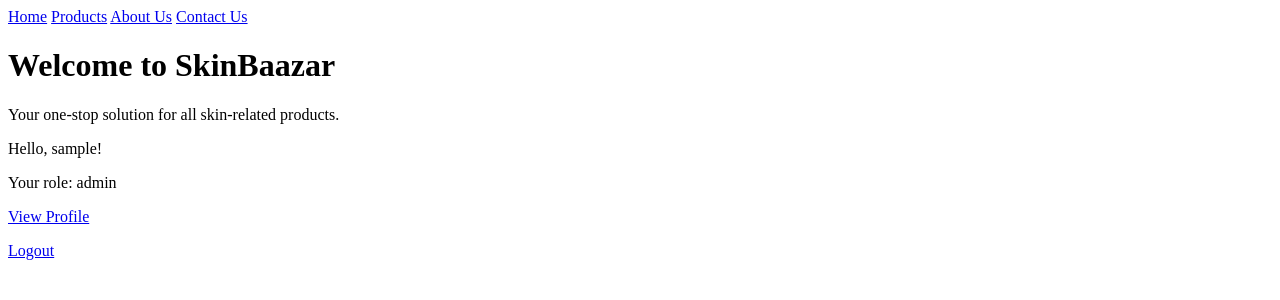
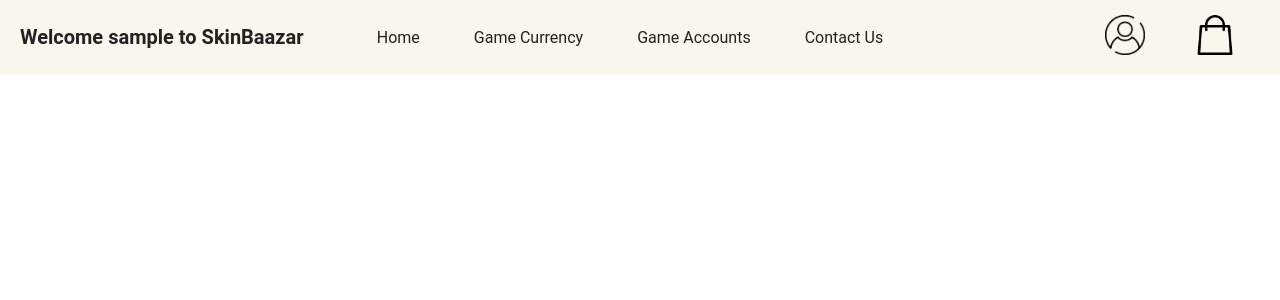
Before and after one commit to frankoklepac/WebProgProject, a PHP site: page / in a window 1280 px wide. Shown: the top 300 px of the page. Run offline with PHP 8.4, Linux system fonts and the light colour scheme; the visitor is signed in with stand-in values (Sample User, id 1).

Commit message:
WPP :: Navigation bar was added and styled

```diff
--- a/public/auth/login.php
+++ b/public/auth/login.php
@@ -1,6 +1,5 @@
 <?php
 require_once __DIR__ . '/db_connect.php';
-
 
 $error = '';
 
--- a/public/index.php
+++ b/public/index.php
@@ -11,10 +11,57 @@ session_start();
 </head>
 <body>
   <div class="navbar">
-    <a href="index.php">Home</a>
-    <a href="products.php">Products</a>
-    <a href="about.php">About Us</a>
-    <a href="contact.php">Contact Us</a>
+    <div class="nav-left">
+      <?php if (isset($_SESSION['username'])): ?>
+        <h1>Welcome <?php echo htmlspecialchars($_SESSION['username']); ?> to SkinBaazar</h1>
+      <?php else: ?>
+        <h1>Welcome to SkinBaazar</h1>
+      <?php endif; ?>
+    </div>
+    <div class="nav-center">
+      <a href="index.php">Home</a>
+      <a href="currency.php">Game Currency</a>
+      <a href="accounts.php">Game Accounts</a>
+      <a href="contact.php">Contact Us</a>
+    </div>
+    <div class="nav-right">
+      <div class="profile-btn">
+        <img src="data/images/profile_icon.png" alt="Profile" class="profile-icon" id="profileIcon">
+        <div class="profile-dropdown" id="profileDropdown">
+          <?php if (isset($_SESSION['role']) && $_SESSION['role'] === 'admin'): ?>
+            <a href="admin/admin_panel.php">
+              <div class="icon-wrap">
+                <img src="data/images/panel_icon.png" class="small-icon" alt="Admin Panel">
+              </div>
+              <div>Admin Panel</div>
+            </a>
+          <?php endif; ?>
+          <?php if (isset($_SESSION['username'])): ?>
+            <a href="profile/your_orders.php">
+              <div class="icon-wrap">
+                <img src="data/images/order_icon.png" class="small-icon" alt="Orders">
+              </div>
+              <div>Your Orders</div>
+            </a>
+            <a href="profile/profile.php">
+              <div>
+                <img src="data/images/lock_icon.png" class="small-icon" alt="Profile">
+              </div>
+              <div>Your Profile and Security</div>
+            </a>
+            <a href="auth/logout.php" class="logout-link">Logout</a>
+          <?php else: ?>
+            <a href="auth/login.php">Login</a>
+            <a href="auth/register.php">Register</a>
+          <?php endif; ?>
+        </div>
+      </div>
+      <div class="cart">
+        <a href="cart.php">
+          <img src="data/images/cart_icon.png" alt="Cart" class="cart-icon">
+        </a>
+      </div>
+    </div>
   </div>
   <div class="container">
 
@@ -23,18 +70,6 @@ session_start();
 
   </div>
 
-  <h1>Welcome to SkinBaazar</h1>
-  <p>Your one-stop solution for all skin-related products.</p>
-  <?php
-  if (isset($_SESSION['username'])) {
-      echo "<p>Hello, " . htmlspecialchars($_SESSION['username']) . "!</p>";
-      echo "<p>Your role: " . htmlspecialchars($_SESSION['role']) . "</p>";
-      echo "<p><a href='profile/profile.php'>View Profile</a></p>";
-      echo "<p><a href='auth/logout.php'>Logout</a></p>";
-  } else {
-      echo "<p><a href='auth/login.php'>Login</a> | <a href='auth/register.php'>Register</a></p>";
-  }
-  ?>
-
+  <script src="script/script.js"></script>
 </body>
 </html>
--- /dev/null
+++ b/public/script/script.js
@@ -0,0 +1,11 @@
+document.addEventListener('DOMContentLoaded', function() {
+  const icon = document.getElementById('profileIcon');
+  const dropdown = document.getElementById('profileDropdown');
+  icon.addEventListener('click', function(e) {
+    dropdown.style.display = dropdown.style.display === 'block' ? 'none' : 'block';
+    e.stopPropagation();
+  });
+  document.addEventListener('click', function() {
+    dropdown.style.display = 'none';
+  });
+});
--- a/public/styles/style.css
+++ b/public/styles/style.css
@@ -0,0 +1,114 @@
+body {
+  padding: 0;
+  margin: 0;
+  font-family: Roboto, sans-serif;
+}
+
+.navbar {
+  display: flex;
+  flex-direction: row;
+  justify-content: space-between;
+  align-items: center;
+  background-color: #F9F6EE;
+  padding: 12px 0px;
+}
+
+.nav-left {
+  display: flex;
+  align-items: center;
+  flex: 1;
+}
+
+.nav-left h1 {
+  font-size: 20px;
+  margin-left: 20px;
+  color: #222;
+}
+
+.nav-center {
+  display: flex;
+  align-items: center;
+  justify-content: center;
+  flex: 2;
+}
+
+.nav-center a {
+  text-decoration: none;
+  color: #222;
+  font-size: 16px;
+  margin: 0 20px;
+  padding: 7px;
+}
+
+.nav-center a:hover {
+  background-color: #dcd1d1;
+  padding: 7px;
+  border-radius: 5px;
+}
+
+.nav-right {
+  display: flex;
+  align-items: center;
+  justify-content: flex-end;
+  flex: 1;
+  margin-right: 20px;
+}
+
+.profile-icon, .cart-icon {
+  width: 40px;
+  height: 40px;
+  margin: 0 25px;
+}
+
+.profile-btn {
+  position: relative;
+  display: inline-block;
+}
+
+.profile-dropdown {
+  display: none;
+  position: absolute;
+  right: 0;
+  background: #fff;
+  min-width: 140px;
+  box-shadow: 0 8px 16px rgba(0,0,0,0.15);
+  z-index: 100;
+  border-radius: 6px;
+  overflow: hidden;
+}
+
+.profile-btn:hover .profile-dropdown,
+.profile-dropdown:hover {
+  display: block;
+}
+
+.profile-dropdown a {
+  display: flex;
+  align-items: center;
+  padding: 10px;
+  margin: 0;
+  color: #222;
+  text-decoration: none;
+  transition: background 0.2s;
+  font-size: 14px;
+}
+
+.profile-dropdown a:hover {
+  background: #f0f0f0;
+}
+
+.small-icon {
+  width: 20px;
+  height: 20px;
+  margin: 0 10px;
+  vertical-align: middle;
+  object-fit: contain;
+}
+
+.logout-link {
+  border-top: 1px solid #eee;
+  justify-content: center;
+  text-align: center;
+  padding-top: 14px;
+  margin-top: 4px;
+}
```
